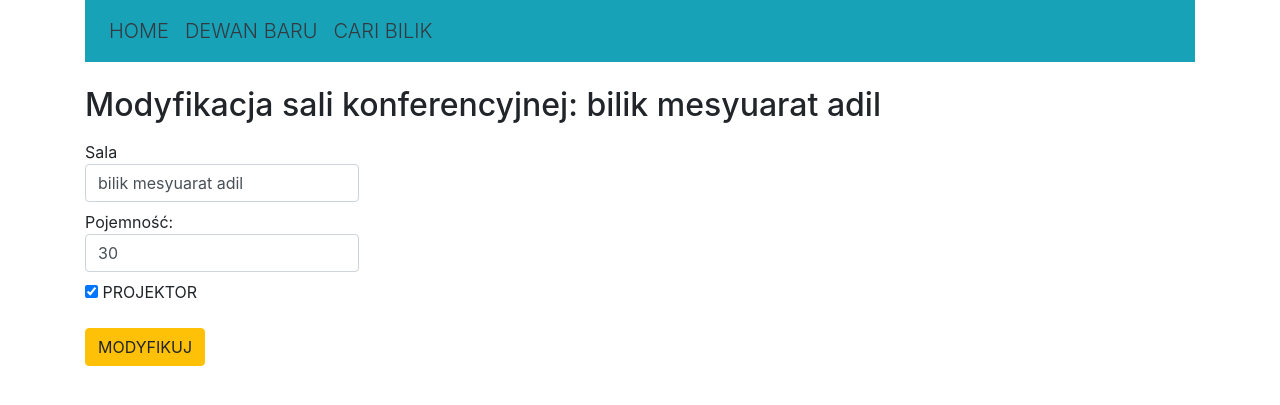
After one commit to maxsim86/Booking-Bilik-Metting, a Django app: page /booking/room/modify/1 in a window 1280 px wide. The commit adds this page. Shown: the top 405 px of the page. Run offline with Django 5.2, Linux system fonts and the light colour scheme; data comes from the database, SQL or seed files in the repository; both versions use the stored data as it was after the commit; some libraries are stand-ins or nearby versions.

Commit message:
add model projector

```diff
--- a/booking_app/models.py
+++ b/booking_app/models.py
@@ -4,6 +4,7 @@ from django.db import models
 class Room(models.Model):
     name = models.CharField(max_length=255)
     capacity = models.IntegerField()
+    projector = models.BooleanField(default=True)
 
     def __str__(self):
         return self.name
--- a/booking_app/templates/booking/index.html
+++ b/booking_app/templates/booking/index.html
@@ -17,7 +17,7 @@
         </tr>
         {% for room in rooms %}
         <tr>
-            <td><a href="">{{ room.name }}</a></td>
+            <td><a href="{% url 'booking:room' room.id %}">{{ room.name }}</a></td>
             <td>{{ room.capacity }}</td>
             {% for k,v in status.items %}
                 {% if room.id == k %}
@@ -25,7 +25,7 @@
                     {% else %} class="text-danger" {% endif %}>{{ v }}</td>
                 {% endif %}
             {% endfor %}
-            <td><a href=""><button class="btn btn-warning">ubah suai</button></a></td>
+            <td><a href="{% url 'booking:modify' room.id %}"><button class="btn btn-warning">ubah suai</button></a></td>
             <td><a href=""><button class="btn btn-danger">padam</button></a></td>
         </tr>
         {% endfor %}
--- /dev/null
+++ b/booking_app/templates/booking/modify.html
@@ -0,0 +1,28 @@
+{% extends 'booking/base.html' %}
+
+{% block title %}Modify room{% endblock %}
+
+{% block content %}
+    <br/>
+    <h2>Modyfikacja sali konferencyjnej: {{ room.name }}</h2>
+    <p class="text-danger">{{ message }}</p>
+    <form method="POST" action="#">
+    {% csrf_token %}
+        <label>Sala
+            <input type="text" name="name" value="{{ room.name }}" class="form-control">
+        </label>
+        <br/>
+        <label>Pojemność:
+            <input type="number" name="capacity", value="{{ room.capacity }}" class="form-control">
+        </label>
+        <br/>
+        {% if room.projector == True %}
+        <input type="checkbox" name="projector" checked="checked"> PROJEKTOR
+        {% else %}
+        <input type="checkbox" name="projector"> PROJEKTOR
+        {% endif %}
+        <br/>
+        <br/>
+        <input class="btn btn-warning" type="submit" value="MODYFIKUJ">
+    </form>
+{% endblock %}
--- a/booking_app/urls.py
+++ b/booking_app/urls.py
@@ -1,10 +1,11 @@
 from django.urls import path
 from . import views
-
-
+from booking_app.views import ModifyView
+app_name = 'booking'
 
 urlpatterns = [
-    path('room/', views.index, name='home'),
-    path('room/<str:pk>/', views.room, name='room'),
+    path('', views.index, name='home'),
+    path('room/<int:id>/', views.room, name='room'),
+    path('room/modify/<int:id>', ModifyView.as_view(), name='modify'),
 
 ]
--- a/booking_app/views.py
+++ b/booking_app/views.py
@@ -28,7 +28,7 @@ def index(request):
 def room(request, id):
     id = int(id)
     room = Room.objects.get(pk=id)
-    reservation = room.reservation_set.filter(date__gte=today).order_by('date')
+    reservations = room.reservation_set.filter(date__gte=today).order_by('date')
     rooms = Room.objects.all()
     if room.projector == True:
         projector = "YA"
@@ -37,11 +37,10 @@ def room(request, id):
     ctx = {
         "room": room,
         "projector": projector,
-        "rooms":rooms
+        "reservations":reservations,
+        "rooms":rooms,
     }
-
     return render(request, 'booking/room.html', ctx)
-
 
 class NewRoomView(View):
     def get(self, request):
```
Also changed, not shown: booking_app/migrations/0005_room_projector.py (added), db.sqlite3.
